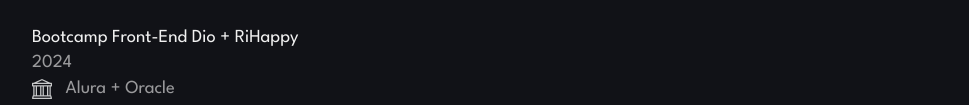
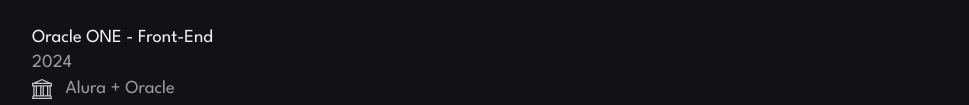
Before and after one commit to NicollasD/nicollas.dev, a plain HTML site: page index.html in a window 1280 px wide. Shown: the part 2999-3104 px from the top of the page, without its empty margins (160-1129 px from the left). Drawn offline with nearby package versions, Linux system fonts and the light colour scheme.

Commit message:
Update index.html

```diff
--- a/index.html
+++ b/index.html
@@ -289,7 +289,7 @@
                             </div>
                         </div>
                         <div class="row1__item">
-                            <h4>Bootcamp Front-End Dio + RiHappy</h4>
+                            <h4>Oracle ONE - Front-End</h4>
                             <span>2024</span>
                             <div class="about__icons">
                                 <i class="bi bi-bank"></i>
```
